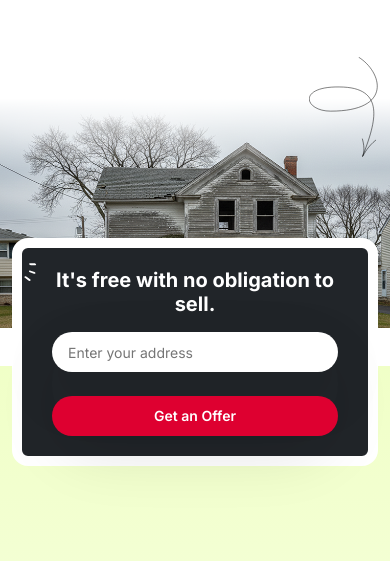
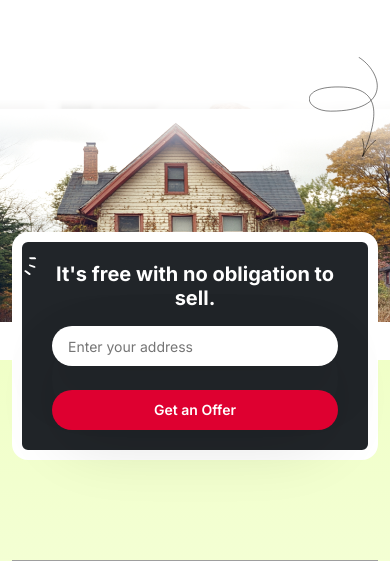
Before and after one commit to codershakibs/dealhouse, a plain HTML site: page communities.html in a window 390 px wide. Shown: the part 283-844 px from the top of the page. Drawn offline with nearby package versions, Linux system fonts and the light colour scheme; files that its build step writes are made by us from their sources; grey boxes are pictures that could not be loaded; a web font is replaced by a local one.

Commit message:
communities shape update

```diff
--- a/communities.html
+++ b/communities.html
@@ -122,7 +122,7 @@
                 </p>
             </div>
             <div class="hero-mobile-bottom d-lg-none">
-                <img class="vw-100" src="assets/images/contact-hero-bg-mobile.png" alt="">
+                <img class="vw-100" src="assets/images/community-mobile-img.png" alt="">
             </div>
 
         </div>
```
Also changed, not shown: assets/images/community-mobile-img.png (added).
